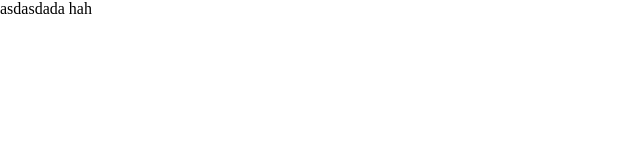
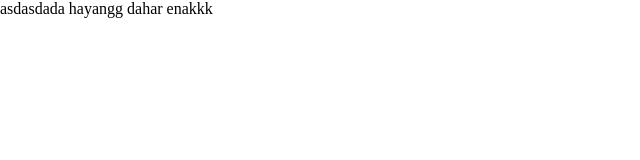
Before and after one commit to WismarPutra/percobaan, a plain HTML site: page index.html in a window 1280 px wide. Shown: the whole page, without its empty margins (0-640 px from the left). Drawn offline with Linux system fonts and the light colour scheme.

Commit message:
menambah text

```diff
--- a/index.html
+++ b/index.html
@@ -8,6 +8,6 @@
 </head>
 <body>
     asdasdada
-    hah
+    hayangg dahar enakkk
 </body>
 </html>
```
